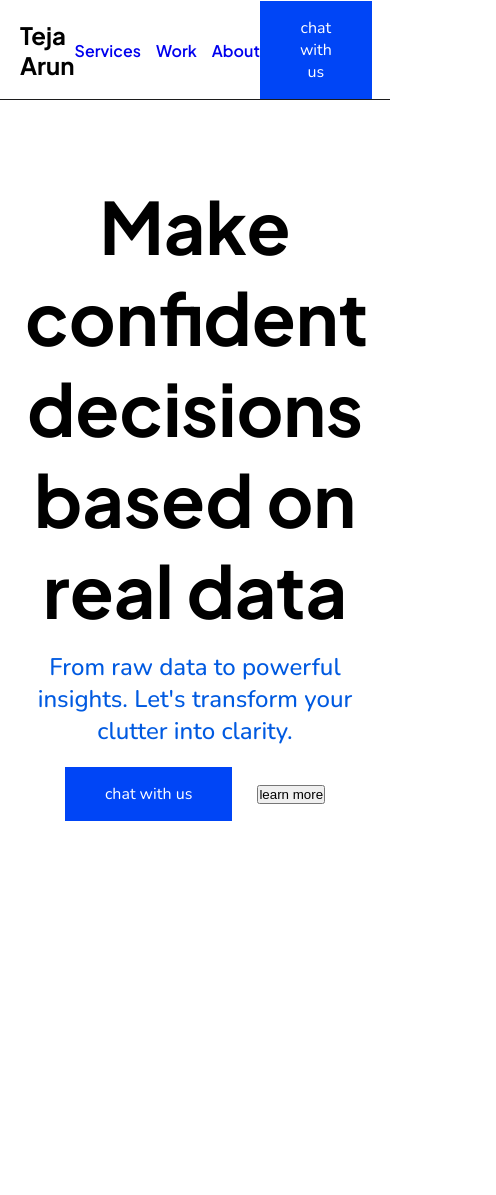
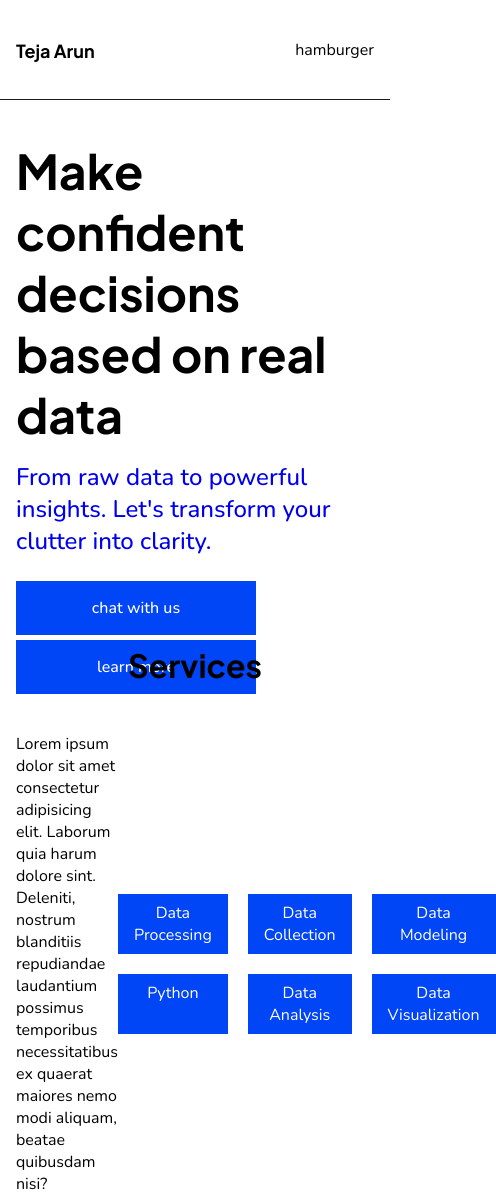
Before and after one commit to SathvikGitta/TejaArun, a plain HTML site: page index.html in a window 390 px wide. Shown: the whole page, 496 px wide, since content can reach past the window. Before the commit the page ends 844 px from the top, so only its background shows below. Drawn offline with nearby package versions, Linux system fonts and the light colour scheme.

Commit message:
Created Service Section

```diff
--- a/index.html
+++ b/index.html
@@ -26,7 +26,10 @@
                 <li><a href="#">About</a></li>
             </ul>
 
-            <button class="btn-cta">chat with us</button>
+            <button class="button btn-cta btn-toggle">
+                <a href="#redirect" class="btn-cta">chat with us</a></button>
+
+            <div class="mobile-toggle">hamburger</div>
         </nav>
     </header>
 
@@ -36,11 +39,36 @@
         <p class="cta-subheading">From raw data to powerful insights. Let's transform your clutter into clarity.</p>
 
         <div class="button-section">
-            <button class="btn-cta  button-cta-redirect">chat with us
+            <button class="button btn-cta  button-cta-redirect">
+                <a href="#chat-with-us" class="btn-cta">chat with us</a>
             </button>
-            <button class="button-cta-redirect">learn more</button>
+            <button class="button-cta-redirect button">
+                <a href="#learn-more" class="btn-cta btn-learn-more">learn more</a></button>
         </div>
     </section>
+    <!-- Section Services -->
+    <section class="section-2">
+        <h1 class="services-heading">Services</h1>
+
+        <div class="services-list">
+            <div class="services-list-flex">
+                <p>Lorem ipsum dolor sit amet consectetur adipisicing elit. Laborum quia harum dolore sint. Deleniti,
+                    nostrum blanditiis repudiandae laudantium possimus temporibus necessitatibus ex quaerat maiores nemo
+                    modi aliquam, beatae quibusdam nisi?</p>
+
+                <ul class="services-list-model">
+                    <li class="services-list-items">Data Processing</li>
+                    <li class="services-list-items">Data Collection</li>
+                    <li class="services-list-items">Data Modeling</li>
+                    <li class="services-list-items">Python</li>
+                    <li class="services-list-items">Data Analysis</li>
+                    <li class="services-list-items">Data Visualization</li>
+                </ul>
+            </div>
+        </div>
+
+    </section>
+    <script src="script.js"></script>
 </body>
 
 </html>
--- a/style.css
+++ b/style.css
@@ -14,24 +14,25 @@ li {
 }
 
 body {
+  margin: 0;
+  padding: 0;
   font-family: "Nunito", sans-serif;
 }
 
 /* Header */
 
 header {
-  width: 100vw;
   height: 100px;
   border-bottom: 1px solid #1c1c1d;
 }
 
 .navbar {
-  width: inherit;
-  height: inherit;
+  width: 100%;
+  height: 100px;
   display: flex;
   align-items: center;
   justify-content: space-between;
-  padding: 0px 20px;
+  padding: 0px 16px;
 }
 
 .logo,
@@ -48,21 +49,46 @@ header {
   gap: 15px;
 }
 
-.btn-cta {
+.button {
+  width: 240px;
+  display: block;
   border: none;
   outline: none;
   font-family: "Nunito", sans-serif;
   background-color: #0045f6;
   color: white;
-  padding: 16px 40px;
+  padding: 16px 45px;
   font-size: 16px;
+  cursor: pointer;
 }
 
-/* section-cta */
+button:hover {
+  background-color: #0000ee;
+}
+
+.mobile-toggle {
+  display: none;
+}
+
+@media screen and (max-width: 786px) {
+  .logo,
+  .logo-redirect {
+    font-size: 18px;
+  }
+  .ul-list,
+  .btn-toggle {
+    display: none;
+  }
+  .mobile-toggle {
+    display: block;
+  }
+}
+
+/* ************************************************************** */
+/* Section cta */
 .section-1 {
   height: 500px;
-  /* background-color: red; */
-  padding: 80px 25px;
+  padding: 80px 16px;
 }
 
 .cta-heading {
@@ -76,7 +102,7 @@ header {
   text-align: center;
   font-size: 24px;
   font-weight: 500;
-  color: #005ae1;
+  color: #0000ee;
 }
 
 .button-section {
@@ -86,3 +112,78 @@ header {
   justify-content: center;
   gap: 25px;
 }
+
+.btn-cta {
+  color: white;
+}
+
+@media screen and (max-width: 786px) {
+  .section-1 {
+    padding-top: 40px;
+  }
+  .cta-heading {
+    text-align: start;
+    font-size: 48px;
+  }
+  .cta-subheading {
+    text-align: start;
+    font-size: 24px;
+  }
+  .button-section {
+    margin-top: 24px;
+    display: flex;
+    flex-direction: column;
+    align-items: start;
+    gap: 5px;
+  }
+}
+
+/* ************************************************************** */
+
+/* Section Services */
+.section-2 {
+  height: 500px;
+  padding: 45px 16px;
+}
+
+.services-heading {
+  font-family: "Plus Jakarta Sans", sans-serif;
+  font-size: 40px;
+  text-align: center;
+}
+.services-list {
+  margin-top: 24px;
+}
+.services-subheading {
+  font-family: "Plus Jakarta Sans", sans-serif;
+  font-size: 32px;
+  font-weight: 500;
+}
+
+.services-list-flex {
+  margin-top: 48px;
+  display: flex;
+  align-items: center;
+  justify-content: space-between;
+}
+.services-list-flex > p {
+  width: 50%;
+}
+.services-list-model {
+  display: grid;
+  grid-template-columns: repeat(3, 1fr);
+  grid-template-rows: repeat(2, 1fr);
+  gap: 20px;
+}
+.services-list-model > li {
+  padding: 8px 16px;
+  text-align: center;
+  background: #0045f6;
+  color: white;
+}
+
+@media screen and (max-width: 786px) {
+  .services-heading {
+    font-size: 32px;
+  }
+}
```
